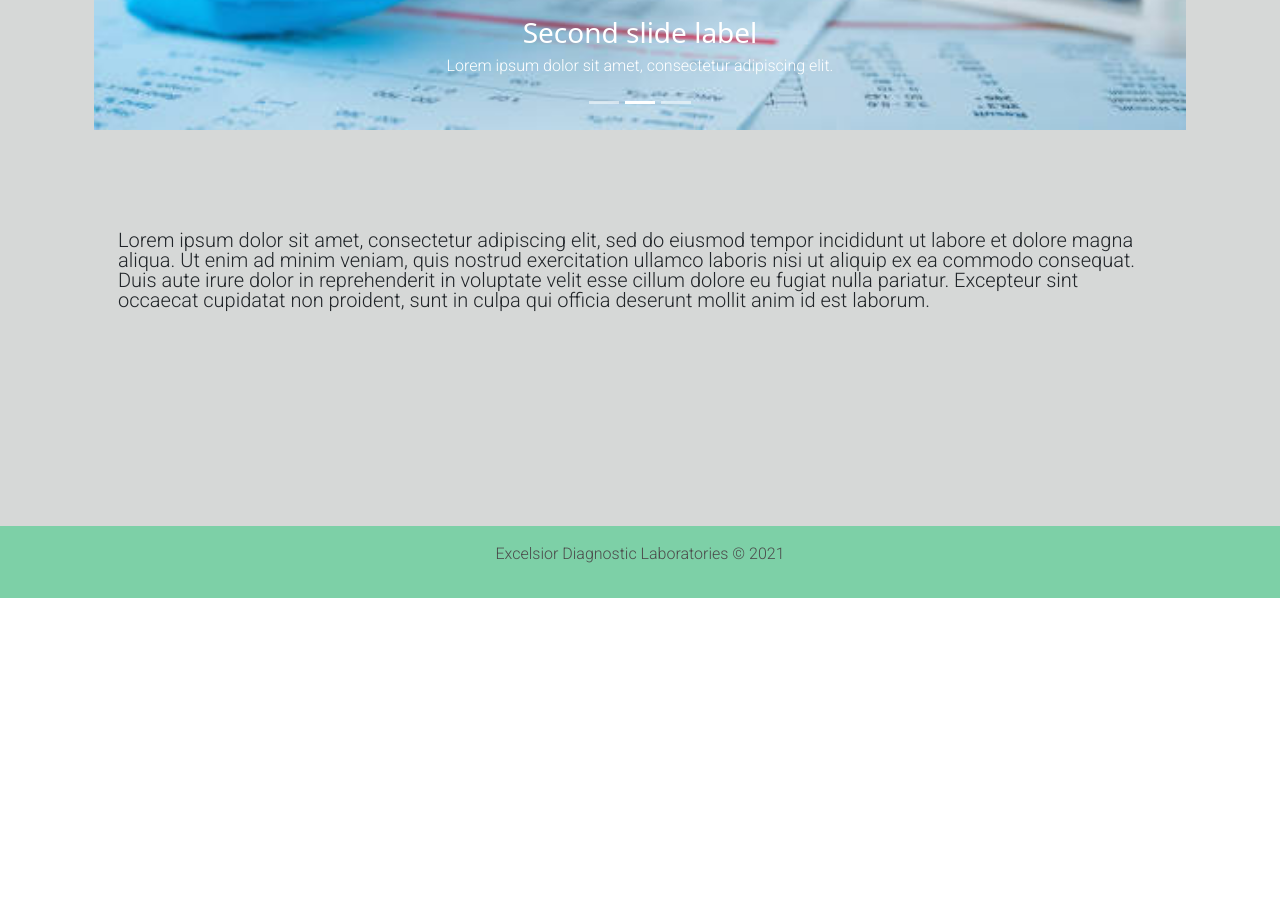
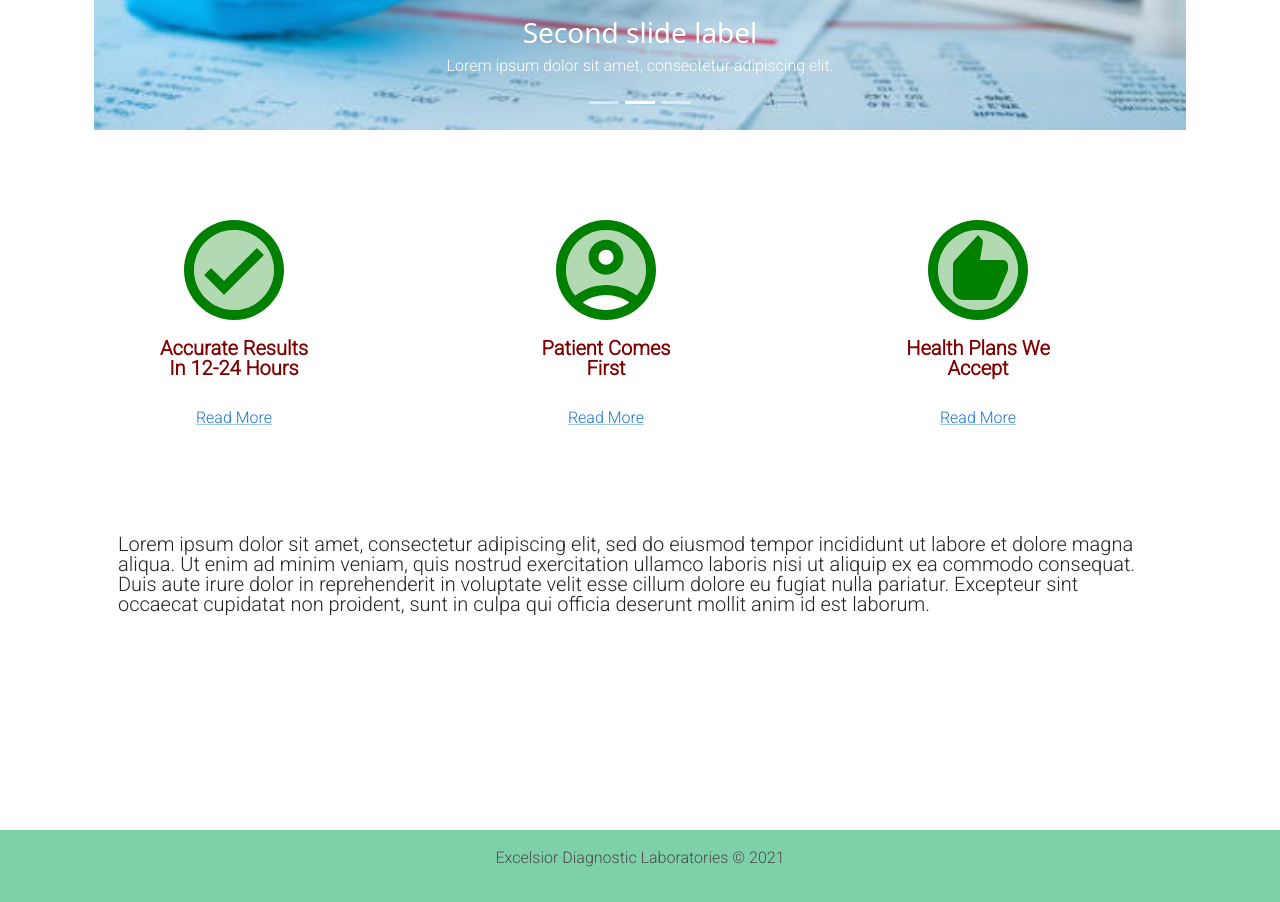
Before and after one commit to maryamc/landingpage, a React (Create React App) app in the folder landingpage/client/: page / in a window 1280 px wide. Shown: the part 780-1682 px from the top of the page. Before the commit the page ends 1378 px from the top, so only its background shows below. Built offline with nearby package versions, Linux system fonts and the light colour scheme.

Commit message:
a lot of functional changes

```diff
--- a/landingpage/client/src/App.js
+++ b/landingpage/client/src/App.js
@@ -6,7 +6,7 @@ import Home from "./pages/home";
 import About from "./pages/about"
 import Footer from "./components/footer/Footer"
 import Jumbotron from "./components/jumbotron/jumbotron"
-import Contact from "./pages/contact";
+// import Contact from "./pages/contact";
 
 
 
@@ -21,7 +21,7 @@ function App() {
           <Routes>
             <Route exact path="/" element={<Home />}/>
             <Route exact patch="/About" element={<About />} />
-            <Route exact path="/Contact" element={<Contact />}/>
+            {/* <Route exact path="/Contact" element={<Contact />}/> */}
           </Routes>
           <Footer />
         </div>
--- a/landingpage/client/src/components/contact/ContactForm.js
+++ b/landingpage/client/src/components/contact/ContactForm.js
@@ -14,7 +14,7 @@ const ContactForm = () => {
             email: email.value,
             message: message.value,
         };
-        let response = await fetch("http://localhost:3000/contact", {
+        let response = await fetch("http://localhost:3000/", {
             method: "POST",
             headers: {
                 "Content-Type": "application/json;charset=utf-8",
--- a/landingpage/client/src/components/contact/contactForm.css
+++ b/landingpage/client/src/components/contact/contactForm.css
@@ -1,4 +1,4 @@
-body{
+/* body{
     background-color: rgb(214, 216, 215);
 }
 
@@ -26,4 +26,4 @@ h1{
   box-sizing: border-box;
   border-radius: 15px;
 
-}
+} */
--- a/landingpage/client/src/components/home/HomeComponent.js
+++ b/landingpage/client/src/components/home/HomeComponent.js
@@ -3,7 +3,15 @@ import "./home.css";
 import Pipette from "../../pipette.png";
 import Blood from "../../bloodpath.jpeg";
 import Covid from "../../covid2.jpeg";
-import { Carousel } from 'react-bootstrap'
+
+import { Carousel } from 'react-bootstrap';
+import { Card } from 'react-bootstrap';
+import { Row } from 'react-bootstrap';
+import { Col } from 'react-bootstrap';
+import CheckCircleTwoToneIcon from '@mui/icons-material/CheckCircleTwoTone';
+import AccountCircleTwoToneIcon from '@mui/icons-material/AccountCircleTwoTone';
+import RecommendTwoToneIcon from '@mui/icons-material/RecommendTwoTone';
+import { Link } from "@mui/material";
 
 function HomeComponent() {
     return (
@@ -46,6 +54,70 @@ function HomeComponent() {
                         </Carousel.Caption>
                     </Carousel.Item>
                 </Carousel>
+                <br />
+                <div>
+
+                    <Row xs={1} md={3} className="g-4">
+                        <Col>
+                            <Card className="card infoCard border-0">
+                                <Card.ImgOverlay>
+                                    <Card.Title>
+                                        <h1>
+                                            <CheckCircleTwoToneIcon style={{ fill: "green", fontSize: "120px" }}></CheckCircleTwoToneIcon>
+                                        </h1>
+                                        <p className="underIcon">
+                                            Accurate Results In 12-24 Hours
+                                        </p>
+                                    </Card.Title>
+                                    <Card.Body>
+                                        <p className="underTitle"><Link>
+                                            Read More </Link>
+                                        </p>
+                                    </Card.Body>
+                                </Card.ImgOverlay>
+                            </Card>
+                        </Col>
+                        <Col>
+                            <Card className="card infoCard border-0">
+                                <Card.ImgOverlay>
+                                    <Card.Title>
+                                        <h1>
+                                            <AccountCircleTwoToneIcon style={{ fill: "green", fontSize: "120px" }}></AccountCircleTwoToneIcon>
+                                        </h1>
+                                        <p className="underIcon">
+                                            Patient Comes First
+                                        </p>
+                                    </Card.Title>
+                                    <Card.Body>
+                                        <p className="underTitle"><Link>
+                                            Read More </Link>
+                                        </p>
+                                    </Card.Body>
+                                </Card.ImgOverlay>
+                            </Card>
+                        </Col>
+                        <Col>
+                            <Card className="card infoCard border-0">
+                                <Card.ImgOverlay>
+                                    <Card.Title>
+                                        <h1>
+                                            <RecommendTwoToneIcon style={{ fill: "green", fontSize: "120px" }}></RecommendTwoToneIcon>
+                                        </h1>
+                                        <p className="underIcon">
+                                           Health Plans We Accept
+                                        </p>
+                                    </Card.Title>
+                                    <Card.Body>
+                                        <p className="underTitle"><Link>
+                                            Read More </Link>
+                                        </p>
+                                    </Card.Body>
+                                </Card.ImgOverlay>
+                            </Card>
+                        </Col>
+
+                    </Row>
+                </div>
 
                 <div className="container second">
                     <p className="hello">
--- a/landingpage/client/src/components/home/home.css
+++ b/landingpage/client/src/components/home/home.css
@@ -16,9 +16,9 @@
     width: 50%;
     height: 100%;
 } */
-.homeDiv{
+/* .homeDiv{
     background-color: rgb(214, 216, 215);
-}
+} */
 .hello{
     font-size: 20px;
 }
@@ -31,3 +31,26 @@ h5{
     color: black;
     margin-bottom: 100px;
 }
+
+.infoCard{
+    margin: 40px 40px;
+    /* margin-bottom: 20px; */
+    width: 200px;
+     height: 200px;
+
+}
+
+.underIcon{
+    text-align:center;
+    font-weight: bold;
+    color: maroon;
+}
+
+.underTitle{
+    text-align: center ;
+}
+/* .infoCard:hover{
+    box-shadow: 5px 10px rgb(40, 216, 201);
+    margin: 30px 40px;
+    opacity: 60%;
+} */
--- a/landingpage/client/src/components/jumbotron/style.css
+++ b/landingpage/client/src/components/jumbotron/style.css
@@ -50,3 +50,20 @@ img{
   font-size: 20px;
   color: black;
 }
+
+h1{
+  text-align: center;
+}
+
+.inputLine{
+  width: 100%;
+padding: 12px 20px;
+margin: 8px 0;
+box-sizing: border-box;
+border-radius: 15px;
+
+}
+
+.contactCard{
+  padding: 50px;
+}
```
Also changed, not shown: landingpage/client/src/components/jumbotron/jumbotron.js (+85 -8 lines).
